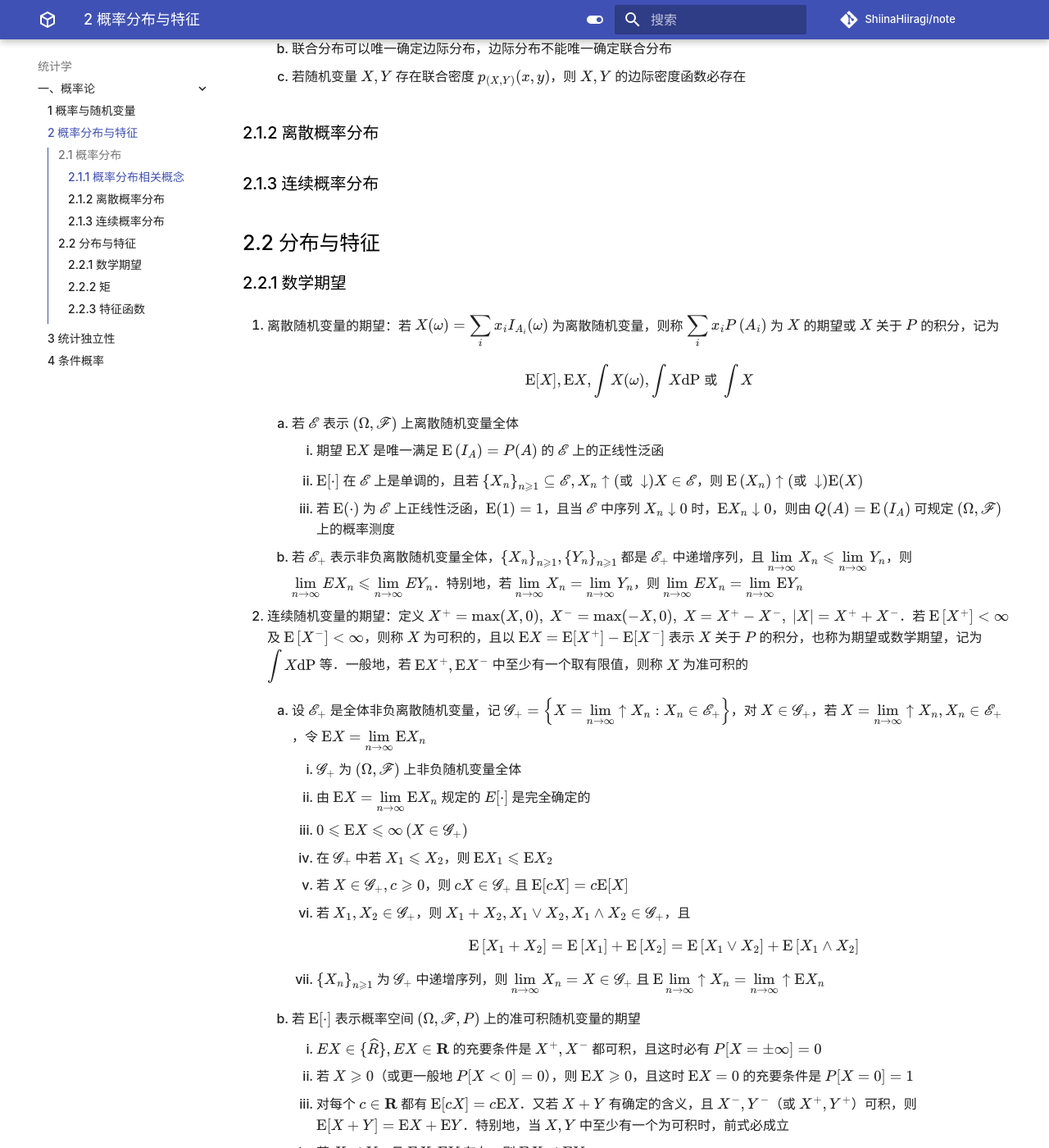
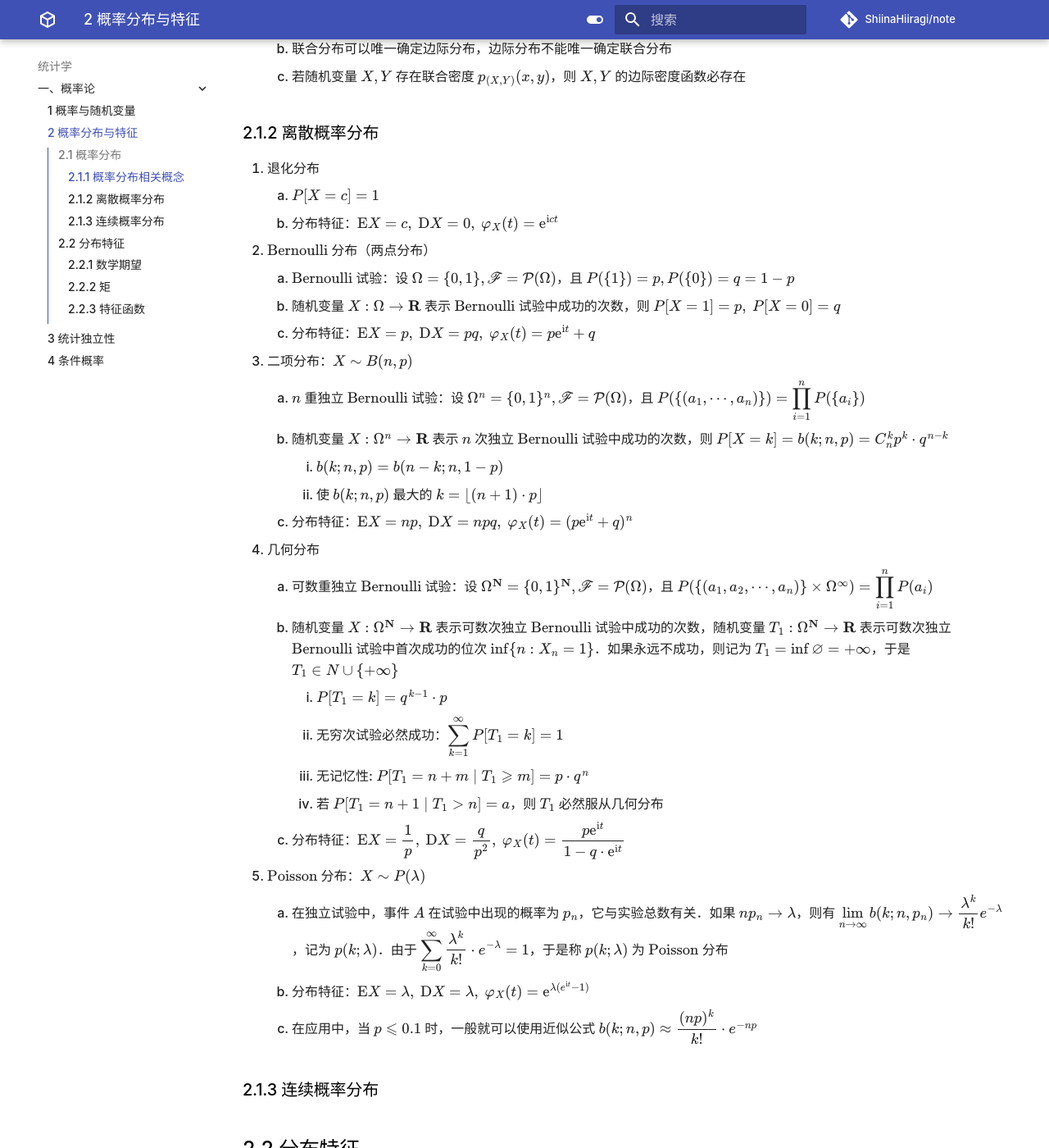
Before and after one commit to ShiinaHiiragi/note, an MkDocs documentation site: the page built from docs/stat/prob/dist.md, in a window 1280 px wide and 1400 px high, scrolled down 1523 px. Shown: the whole window at 82% size. Built offline with MkDocs 1.6.1 and Material for MkDocs 9.7.7, drawn with Linux system fonts in a browser that asks for light colours; comment, search, counter and statistics services are not loaded.

Commit message:
add dist some

```diff
--- a/docs/stat/prob/dist.md
+++ b/docs/stat/prob/dist.md
@@ -35,10 +35,35 @@
     3. 若随机变量 $X, Y$ 存在联合密度 $p_{(X, Y)}(x, y)$，则 $X, Y$ 的边际密度函数必存在
 
 ### 2.1.2 离散概率分布
+1. 退化分布
+    1. $P[X=c]=1$
+    2. 分布特征：$\mathrm{E}X=c, \ \mathrm{D}X=0, \ \varphi_X(t) = \mathrm{e}^{\mathrm{i}ct}$
+2. $\text{Bernoulli}$ 分布（两点分布）
+    1. $\mathrm{Bernoulli}$ 试验：设 $\Omega=\{0,1\}, \mathscr{F}=\mathcal{P}(\Omega)$，且 $P(\{1\})=p, P(\{0\})=q=1-p$
+    2. 随机变量 $X: \Omega \to \mathbf R$ 表示 $\mathrm{Bernoulli}$ 试验中成功的次数，则 $P[X=1]=p, \ P[X=0]=q$
+    3. 分布特征：$\mathrm{E}X=p, \ \mathrm{D}X=pq, \ \varphi_X(t) = p\mathrm{e}^{\mathrm{i}t}+q$
+3. 二项分布：$X \sim B(n, p)$
+    1. $n$ 重独立 $\mathrm{Bernoulli}$ 试验：设 $\Omega^n=\{0, 1\}^{n}, \mathscr{F}=\mathcal{P}(\Omega)$，且 $P(\{(a_1,\cdots,a_n)\})={\displaystyle \prod_{i=1}^n P(\{a_i\})}$
+    2. 随机变量 $X: \Omega^{n} \to \mathbf R$ 表示 $n$ 次独立 $\mathrm{Bernoulli}$ 试验中成功的次数，则 $P[X=k]=b(k;n,p)=C_n^{k} p^k \cdot q^{n-k}$
+        1. $b(k;n,p)=b(n-k;n,1-p)$
+        2. 使 $b(k;n,p)$ 最大的 $k=\lfloor (n+1)\cdot p\rfloor$
+    3. 分布特征：$\mathrm{E}X=np, \ \mathrm{D}X=npq, \ \varphi_X(t) = (p\mathrm{e}^{\mathrm{i}t}+q)^{n}$
+4. 几何分布
+    1. 可数重独立 $\mathrm{Bernoulli}$ 试验：设 $\Omega^{\mathbf N}=\{0, 1\}^{\mathbf N}, \mathscr{F}=\mathcal{P}(\Omega)$，且 $P(\{(a_1,a_2,\cdots,a_n)\}\times \Omega^\infty)={\displaystyle \prod_{i=1}^n P(a_i)}$
+    2. 随机变量 $X: \Omega^{\mathbf N} \to \mathbf R$ 表示可数次独立 $\mathrm{Bernoulli}$ 试验中成功的次数，随机变量 $T_1: \Omega^{\mathbf N} \to \mathbf R$ 表示可数次独立 $\mathrm{Bernoulli}$ 试验中首次成功的位次 $\inf \{n: X_n = 1\}$．如果永远不成功，则记为 $T_1=\inf \varnothing=+\infty$，于是 $T_1\in N\cup \{+\infty\}$
+        1. $P[T_1=k]=q^{k-1}\cdot p$
+        2. 无穷次试验必然成功：${\displaystyle \sum_{k=1}^{\infty}P[T_1=k]=1}$
+        3. 无记忆性: $P[T_1=n+m \mid T_1\geqslant m]=p\cdot q^n$
+        4. 若 $P[T_1=n+1 \mid T_1>n]=a$，则 $T_1$ 必然服从几何分布
+    3. 分布特征：$\mathrm{E}X=\dfrac{1}{p}, \ \mathrm{D}X=\dfrac{q}{p^2}, \ \varphi_X(t) = \dfrac{p\mathrm{e}^{\mathrm{i}t}}{1-q\cdot \mathrm{e}^{\mathrm{i}t}}$
+5. $\text{Poisson}$ 分布：$X \sim P(\lambda)$
+    1. 在独立试验中，事件 $A$ 在试验中出现的概率为 $p_n$，它与实验总数有关．如果 $np_n\to \lambda$，则有 ${\displaystyle \lim_{n \to \infty} b(k;n,p_n)\to \dfrac{\lambda^k}{k!} e^{-\lambda}}$，记为 $p(k; \lambda)$．由于 ${\displaystyle \sum_{k=0}^\infty \dfrac{\lambda^k}{k!}\cdot e^{-\lambda}=1}$，于是称 $p(k;\lambda)$ 为 $\text{Poisson}$ 分布
+    2. 分布特征：$\mathrm{E}X=\lambda, \ \mathrm{D}X=\lambda, \ \varphi_X(t)=\mathrm{e}^{\lambda(e^{\mathrm{i}t}-1)}$
+    3. 在应用中，当 $p\leqslant 0.1$ 时，一般就可以使用近似公式 $b(k;n,p)\approx \dfrac{(np)^k}{k!}\cdot e^{-np}$
 
 ### 2.1.3 连续概率分布
 
-## 2.2 分布与特征
+## 2.2 分布特征
 ### 2.2.1 数学期望
 1. 离散随机变量的期望：若 ${\displaystyle X(\omega)=\sum_{i} x_{i} I_{A_{i}}(\omega)}$ 为离散随机变量，则称 ${\displaystyle \sum_{i} x_{i} P\left(A_{i}\right)}$ 为 $X$ 的期望或 $X$ 关于 $P$ 的积分，记为
 
```
Also changed, not shown: docs/stat/prob/prob.md (+1 -1 lines).
